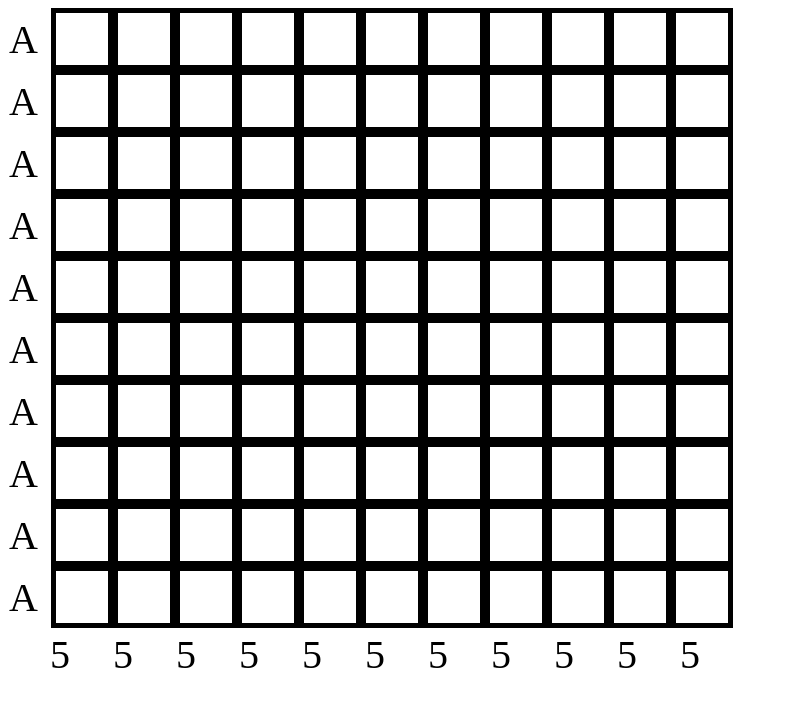
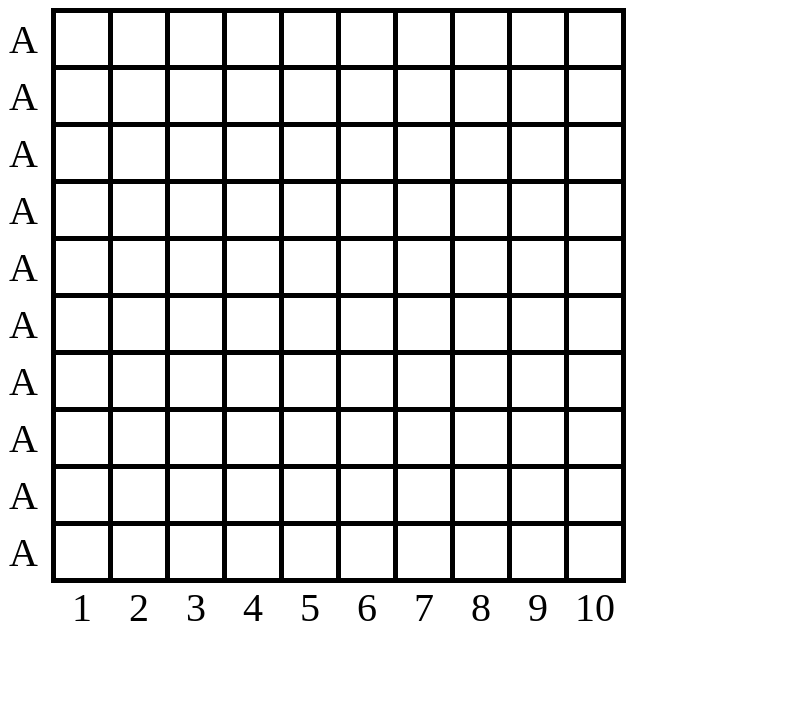
Before and after one commit to chriskollias/battleship, a Django app: page / in a window 1280 px wide. Shown: the top 707 px of the page, without its empty margins (0-787 px from the left). Run offline with Django 3.2, Linux system fonts and the light colour scheme.

Commit message:
CSS to display game board now working properly

```diff
--- a/battleship-backend/static/css/board.css
+++ b/battleship-backend/static/css/board.css
@@ -1,9 +1,15 @@
+
+.board_container {
+    display: grid;
+    grid-template-columns: repeat(10, 1fr);
+    grid-template-rows: repeat(11, 1fr);
+
+}
 
 .board_square {
     width: 50px;
     height: 50px;
     border: 5px black solid;
-    float: left;
 }
 
 .board_square_newline {
@@ -29,7 +35,6 @@
 .bottom-numbers {
     width: 50px;
     height: 50px;
-    text-align: right;
     font-size: 2.5em;
-    padding-left: 12px;
+    text-align: center;
 }
--- a/battleship-backend/user_interface/templates/user_interface/main_page.html
+++ b/battleship-backend/user_interface/templates/user_interface/main_page.html
@@ -8,36 +8,30 @@
     <link rel="stylesheet" type="text/css" href="{% static 'css/board.css' %}">
 </head>
 <body>
+    <div class="board-container">
         <table>
             {% for row in rows %}
                 <tr>
                     <td><span>A</span></td>
                     {% for column in columns %}
-                {% if forloop.counter0 == columns|length|add:'-1'  %}
-                    <td class="board_square_newline"></td>
-                {% else %}
                             <td class="board_square"></td>
-                {% endif %}
                     {% endfor %}
                 </tr>
             {% endfor %}
-
-    </table>
-    <table>
-    <tr>
-            <td class="bottom-numbers">{{ 5 }}</td>
-            <td class="bottom-numbers">{{ 5 }}</td>
-            <td class="bottom-numbers">{{ 5 }}</td>
-            <td class="bottom-numbers">{{ 5 }}</td>
-            <td class="bottom-numbers">{{ 5 }}</td>
-            <td class="bottom-numbers">{{ 5 }}</td>
-            <td class="bottom-numbers">{{ 5 }}</td>
-            <td class="bottom-numbers">{{ 5 }}</td>
-            <td class="bottom-numbers">{{ 5 }}</td>
-            <td class="bottom-numbers">{{ 5 }}</td>
-            <td class="bottom-numbers">{{ 5 }}</td>
+            <tr class='bottom-numbers'>
+                <td></td>
+                <td>1</td>
+                <td>2</td>
+                <td>3</td>
+                <td>4</td>
+                <td>5</td>
+                <td>6</td>
+                <td>7</td>
+                <td>8</td>
+                <td>9</td>
+                <td>10</td>
             </tr>
         </table>
-
+    </div>
 </body>
 </html>
--- a/battleship-backend/user_interface/views.py
+++ b/battleship-backend/user_interface/views.py
@@ -6,7 +6,7 @@
     columnCount = 10
 
     rows = [x for x in range(0, rowCount)]
-    columns = [x for x in range(0, columnCount + 1)]
+    columns = [x for x in range(0, columnCount)]
 
 
 
```
Lines whose indentation alone changed are shown as unchanged.
